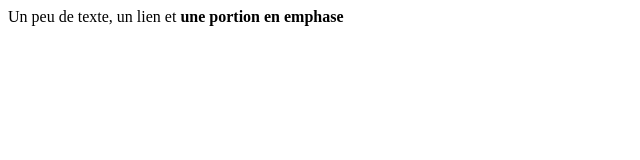
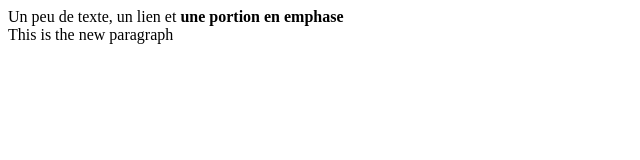
Before and after one commit to Akashiutchiha/JavaScrpit, a plain HTML site: page index.html in a window 1280 px wide. Shown: the whole page, without its empty margins (0-640 px from the left). Drawn offline with Linux system fonts and the light colour scheme.

Commit message:
feat: Created an element an added to the html page using the javascript

```diff
--- a/index.html
+++ b/index.html
@@ -44,6 +44,11 @@ console.log(next.nextSibling)
 console.log(first);
 console.log(first.childNodes);
 
+const newPa = document.createElement('div') //creating a new div element
+newPa.id = "newPa"  //Setting an id attribute
+newPa.innerHTML = "This is the new paragraph" //Putting in some text using the innerHTML
+document.getElementById('myP').appendChild(newPa) //adding the div to the html page using appendChild()
+// method
 
 
 </script>
```
